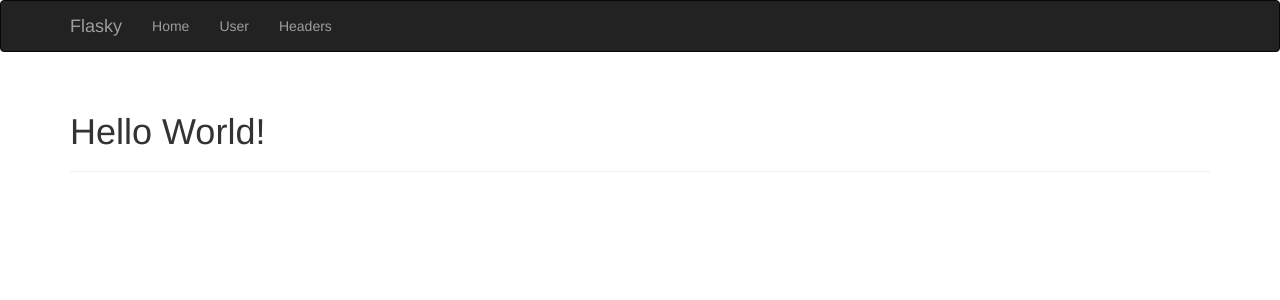
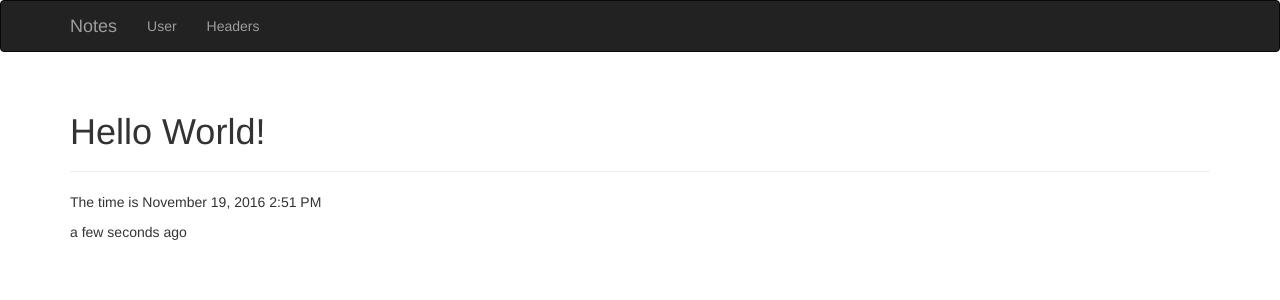
Before and after one commit to karl-denby/py-flask-test, a Flask app: page / in a window 1280 px wide. Shown: the top 300 px of the page. Run offline with Flask 2, Linux system fonts and the light colour scheme; some libraries are stand-ins or nearby versions.

Commit message:
Moment for time/locale

```diff
--- a/myapp.py
+++ b/myapp.py
@@ -1,12 +1,16 @@
 from sys import version
 from flask import Flask, redirect, request, render_template
 from flask_bootstrap import Bootstrap
+from flask_moment import Moment
+from datetime import datetime
+
 app = Flask(__name__)
 bootstrap = Bootstrap(app)
+moment = Moment(app)
 
 @app.route('/')
 def hello_world():
-    return render_template('index.html')
+    return render_template('index.html', current_time=datetime.utcnow())
 
 @app.errorhandler(404)
 def page_not_found(e):
--- a/templates/base.html
+++ b/templates/base.html
@@ -1,6 +1,6 @@
 {% extends "bootstrap/base.html" %}
 
-{% block title %}Flasky{% endblock %}
+{% block title %}Notes{% endblock %}
 
 {% block head %}
 {{ super() }}
@@ -18,11 +18,10 @@
                 <span class="icon-bar"></span>
                 <span class="icon-bar"></span>
             </button>
-            <a class="navbar-brand" href="/">Flasky</a>
+            <a class="navbar-brand" href="/">Notes</a>
         </div>
         <div class="navbar-collapse collapse">
             <ul class="nav navbar-nav">
-                <li><a href="/">Home</a></li>
                 <li><a href="/user/Stranger">User</a></li>
                 <li><a href="/headers">Headers</a></li>
             </ul>
@@ -36,3 +35,8 @@
     {% block page_content %}{% endblock %}
 </div>
 {% endblock %}
+
+{% block scripts %}
+{{ super() }}
+{{ moment.include_moment() }}
+{% endblock %}
--- a/templates/index.html
+++ b/templates/index.html
@@ -1,9 +1,15 @@
 {% extends "base.html" %}
 
-{% block title %}Flasky{% endblock %}
+{% block title %}Notes{% endblock %}
 
 {% block page_content %}
 <div class="page-header">
     <h1>Hello World!</h1>
 </div>
+
+<div class="page-body">
+	<p>The time is {{ moment(current_time).format('LLL') }}</p>
+	<p>{{ moment(current_time).fromNow(refresh=True) }}</p>
+</div>
+
 {% endblock %}
```
Also changed, not shown: 1 other file.
